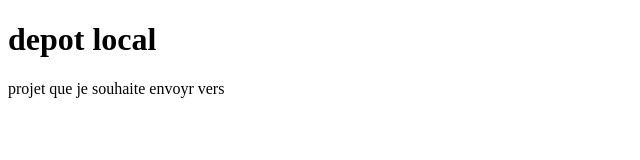
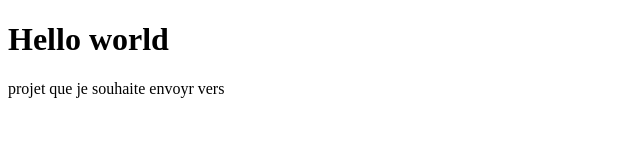
Before and after one commit to HadjerSmr/git_practice, a plain HTML site: page index.html in a window 1280 px wide. Shown: the whole page, without its empty margins (0-640 px from the left). Drawn offline with Linux system fonts and the light colour scheme.

Commit message:
modifier h1

```diff
--- a/index.html
+++ b/index.html
@@ -6,7 +6,7 @@
     <title>Document</title>
 </head>
 <body>
-    <h1>depot local</h1>
+    <h1>Hello world</h1>
     <p>projet que je souhaite envoyr vers </p>
 </body>
 </html>
```
